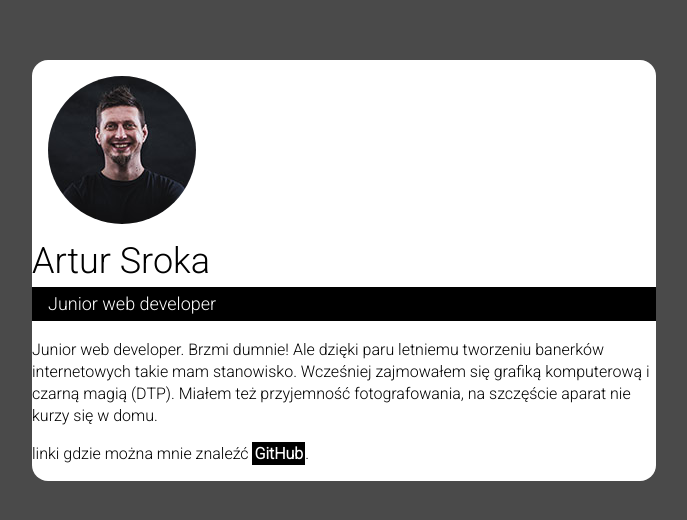
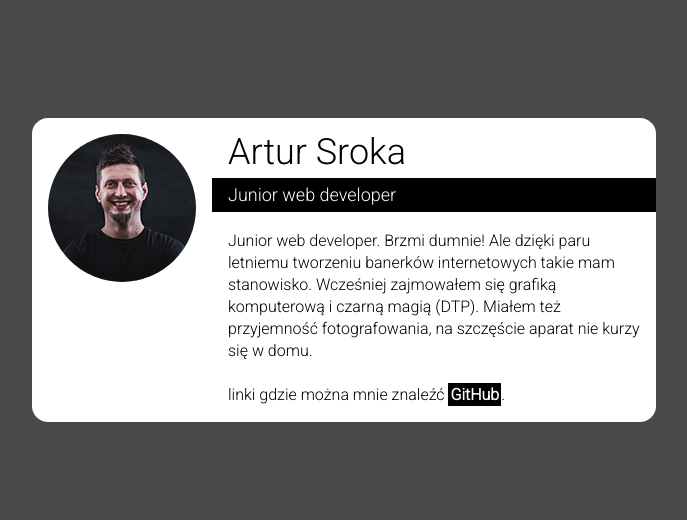
Before and after one commit to artursroka/business-card, a plain HTML site: page index.html in a window 1280 px wide. Shown: the part 130-650 px from the top of the page, without its empty margins (296-983 px from the left). Drawn offline with Linux system fonts and the light colour scheme.

Commit message:
cart is ready

```diff
--- a/index.html
+++ b/index.html
@@ -13,12 +13,14 @@
     <main class="main">
         <article class="cart">
             <img src='links/artur.jpg' alt='Zdjecie na wizytowke' class="cart__photo"/>
-            <header>
-                <h1 class="cart__name">Artur Sroka</h1>
-                <p class="cart__position">Junior web developer</p>
-            </header>
-            <p class="cart__note">Junior web developer. Brzmi dumnie! Ale dzięki paru letniemu tworzeniu banerków internetowych takie mam stanowisko. Wcześniej zajmowałem się grafiką komputerową i czarną magią (DTP). Miałem też przyjemność fotografowania, na szczęście aparat nie kurzy się w domu.</p>
-            <p class="cart__footer">linki gdzie można mnie znaleźć <a class="link" herf='https://github.com/artursroka'>GitHub</a>.</p>
+            <div>
+                <header>
+                    <h1 class="cart__name">Artur Sroka</h1>
+                    <p class="cart__position">Junior web developer</p>
+                </header>
+                <p class="cart__note">Junior web developer. Brzmi dumnie! Ale dzięki paru letniemu tworzeniu banerków internetowych takie mam stanowisko. Wcześniej zajmowałem się grafiką komputerową i czarną magią (DTP). Miałem też przyjemność fotografowania, na szczęście aparat nie kurzy się w domu.</p>
+                <p class="cart__footer">linki gdzie można mnie znaleźć <a href='https://github.com/artursroka' class="link">GitHub</a>.</p>
+            </div>
         </article>
     </main>
 </body>
--- a/style.css
+++ b/style.css
@@ -27,7 +27,10 @@ body{
     width: 624px;
     overflow: hidden;
 }
-.cart{}
+.cart{
+    display: flex;
+    align-items: flex-start;
+}
 .cart__photo{
     margin: 16px;
     border-radius: 50%;
@@ -35,7 +38,7 @@ body{
 .cart__name{
     font-size: 36px;
     font-weight: normal;
-    margin:0;
+    margin: 16px 16px 0 16px;
 }
 .cart__position{
     font-size: 18px;
@@ -48,14 +51,17 @@ body{
 .cart__note{
     font-size: 16px;
     line-height: 22px;
+    margin: 0 16px;
 }
 .cart__footer{
     font-size: 16px;
     line-height: 22px;
+    margin: 22px 16px 16px 16px;
 }
 .link{
     background: black;
     color: white;
     padding: 2px;
     font-weight: bold;
+    text-decoration: none;
 }
```
